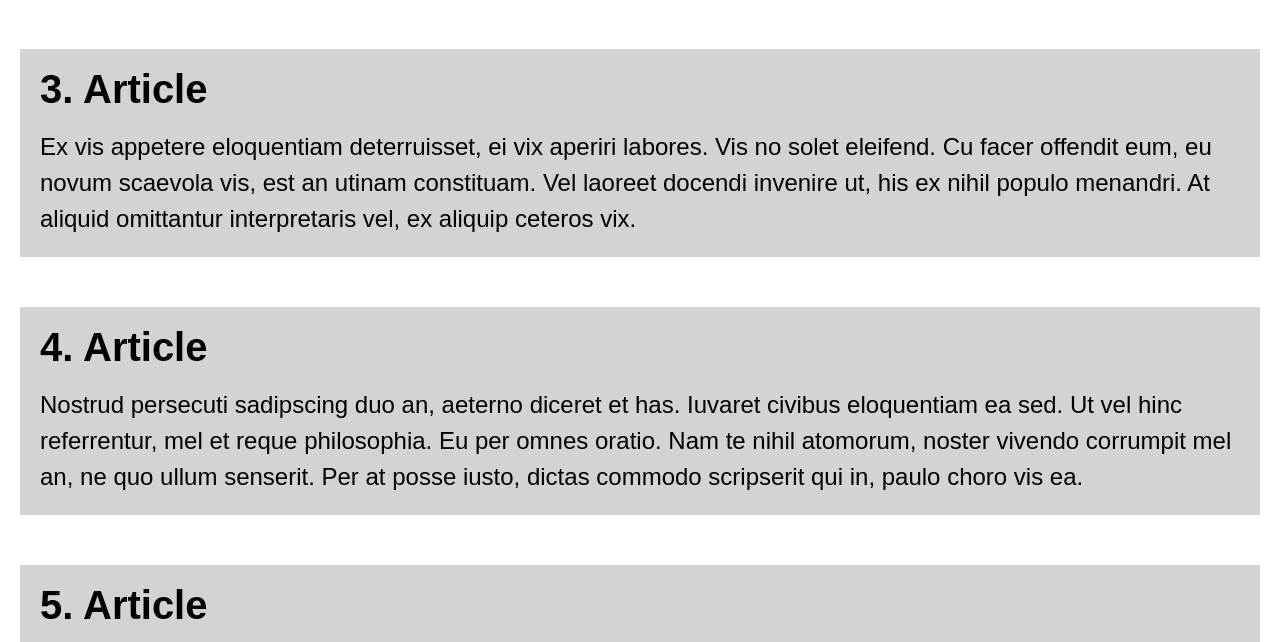
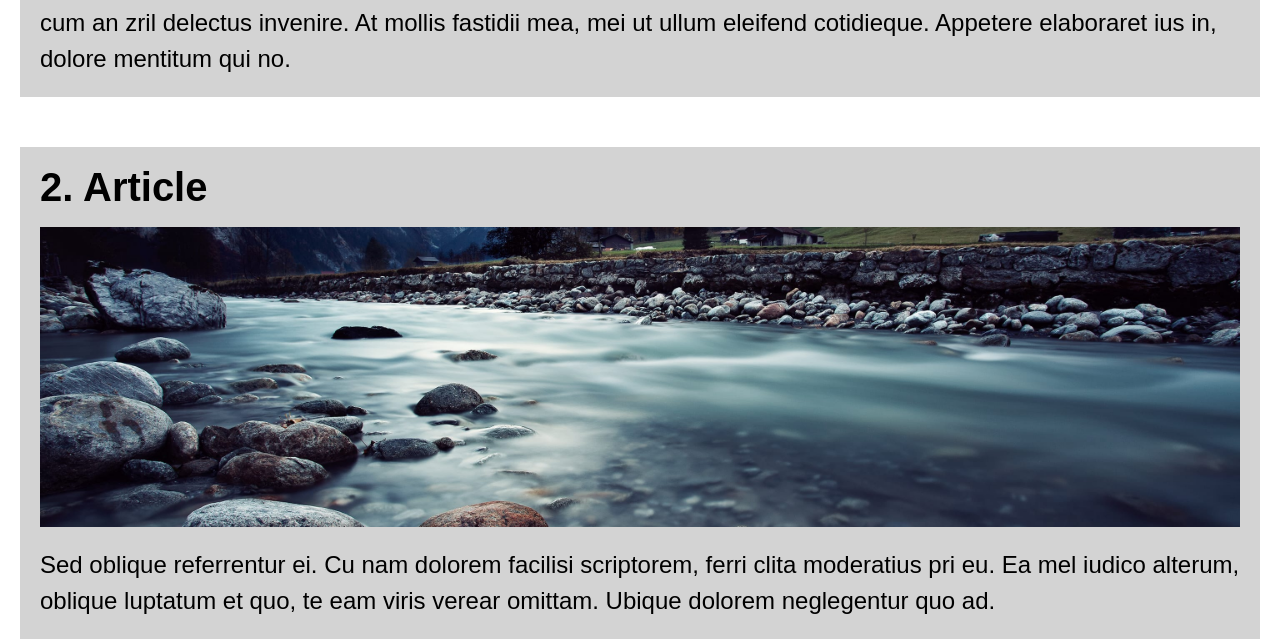
Before and after one commit to kalyanov/morphdom-feed, a website built with webpack: page src/index.html in a window 1280 px wide. Shown: the part 704-1346 px from the top of the page. Built offline with nearby package versions, Linux system fonts and the light colour scheme; files whose address does not match are found by name.

Commit message:
Add images.

```diff
--- a/src/index.js
+++ b/src/index.js
@@ -1,9 +1,9 @@
 'use strict';
 
 // Import sources
-import items from './items.json';
+import items from './data/items.json';
 
-// Load libriaries
+// Load libraries
 const morphdom = require('morphdom');
 
 // Set constants
@@ -18,12 +18,16 @@ const getNewList = offset => {
 
 	for (let i = 1; i <= 2 * STEP; i++) {
 		const articleId = offset + i;
-		const article = items[Math.abs(articleId % 10)];
+		const articleIndex = Math.abs(articleId % 10);
+		const article = items[articleIndex];
 
 		itemsString +=
 			`<li class="list__item">
 				<div class="article">
 					<h2 class="article__title">${articleId}. Article</h2>
+					<div class="article__image"
+						 style="background-image: url('assets/images/${articleIndex}.jpg')" alt="image-${articleId}">
+					</div>
 					<div class="article__text">${article.text}</div>
 				</div>
 			</li>`;
--- a/src/styles.less
+++ b/src/styles.less
@@ -70,6 +70,13 @@
 	line-height: 1;
 }
 
+.article__image {
+	margin-top: 20px;
+	height: 300px;
+	background: gray center;
+	background-size: cover;
+}
+
 .article__text {
 	font-size: 24px;
 	margin-top: 20px;
--- a/webpack.config.js
+++ b/webpack.config.js
@@ -41,6 +41,9 @@ module.exports = {
 		new ExtractTextPlugin('styles.css'),
 		new CopyWebpackPlugin([{
 			from: 'src/index.html'
+		}, {
+			from: 'src/static',
+			to: 'assets'
 		}], {})
 	]
 };
```
Also changed, not shown: src/data/items.json (renamed from src/items.json), src/static/images/0.jpg (added), src/static/images/1.jpg (added), src/static/images/2.jpg (added), src/static/images/3.jpg (added), src/static/images/4.jpg (added), src/static/images/5.jpg (added), src/static/images/6.jpg (added), src/static/images/7.jpg (added), src/static/images/8.jpg (added), src/static/images/9.jpg (added).
